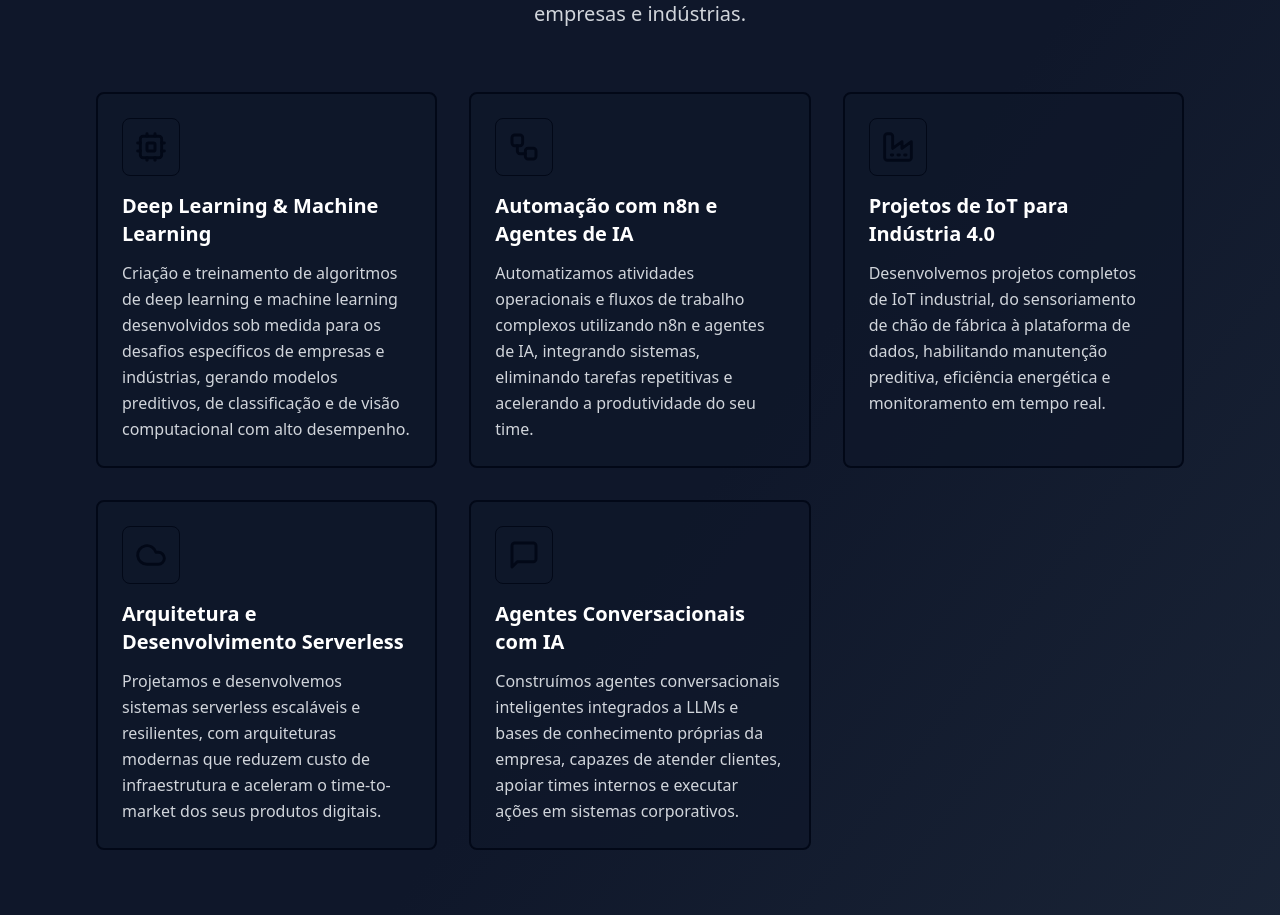
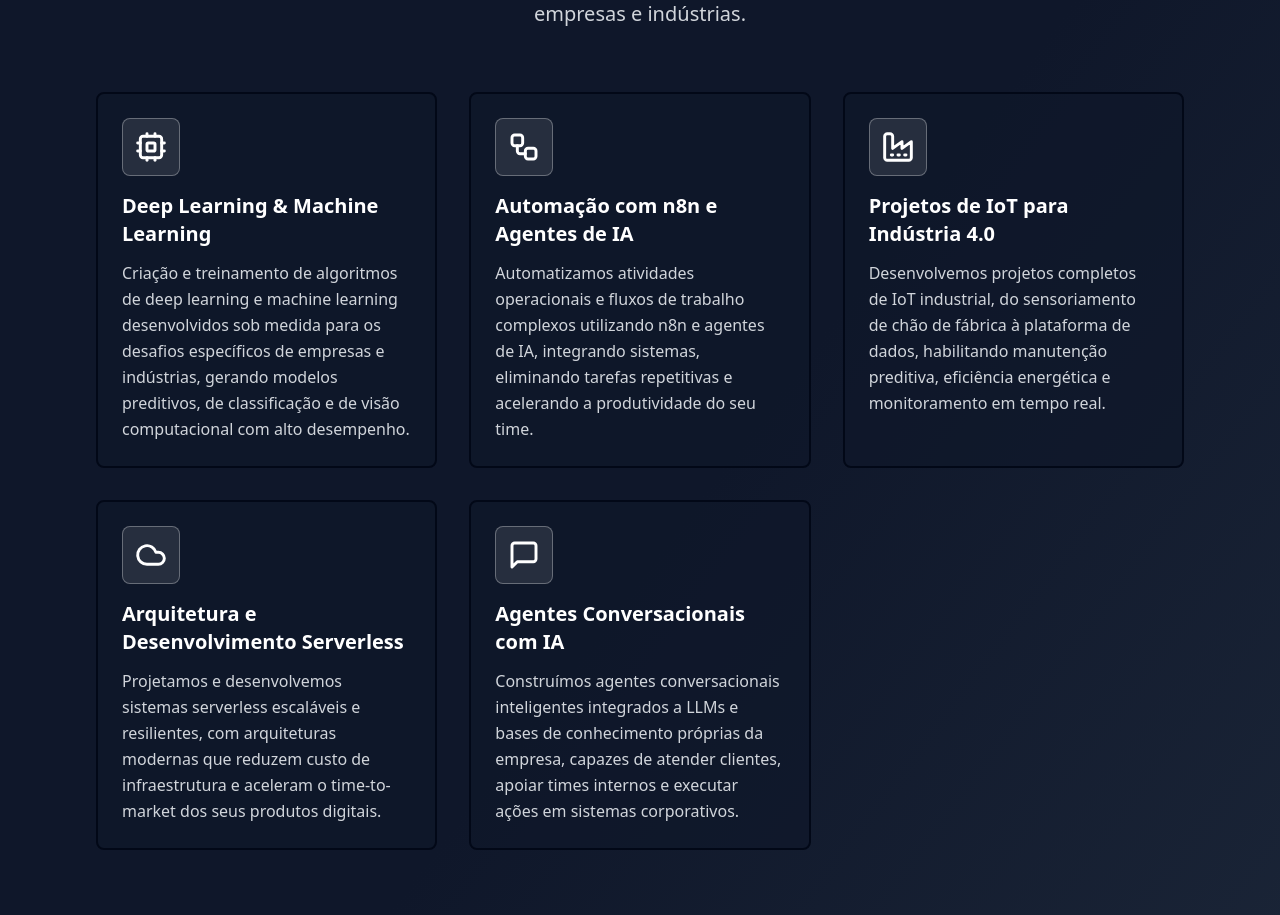
Before and after one commit to netomachado/sdruvis-tech-brilho-web, a React (Vite) app: page / in a window 1280 px wide. Shown: the part 2804-3719 px from the top of the page. Built offline with nearby package versions, Linux system fonts and the light colour scheme.

Commit message:
Changes
Co-authored-by: netomachado <80714222+netomachado@users.noreply.github.com>

```diff
--- a/src/pages/Index.tsx
+++ b/src/pages/Index.tsx
@@ -392,10 +392,10 @@ const Index = () => {
                 >
                   <div className="absolute top-0 left-0 w-full h-1 bg-gradient-to-r from-brand-orange-deep to-brand-orange"></div>
                   <CardContent className="p-6">
-                    <div className="mb-4 inline-flex p-3 rounded-lg bg-brand-orange/10 border border-brand-orange/30 group-hover:bg-brand-orange/20 transition-colors duration-300">
-                      <Icon className="h-8 w-8 text-brand-orange" strokeWidth={2.2} />
+                    <div className="mb-4 inline-flex p-3 rounded-lg bg-white/10 border border-white/30 group-hover:bg-brand-orange/20 group-hover:border-brand-orange/40 transition-colors duration-300">
+                      <Icon className="h-8 w-8 text-white group-hover:text-brand-orange transition-colors duration-300" strokeWidth={2.2} />
                     </div>
-                    <h3 className="text-xl font-bold text-white mb-3 transition-colors duration-300 group-hover:!text-brand-orange-deep">
+                    <h3 className="text-xl font-bold text-white mb-3 transition-colors duration-300 group-hover:!text-brand-orange">
                       {sol.title}
                     </h3>
                     <p className="text-gray-300 leading-relaxed transition-colors duration-300 group-hover:text-gray-100">
```
